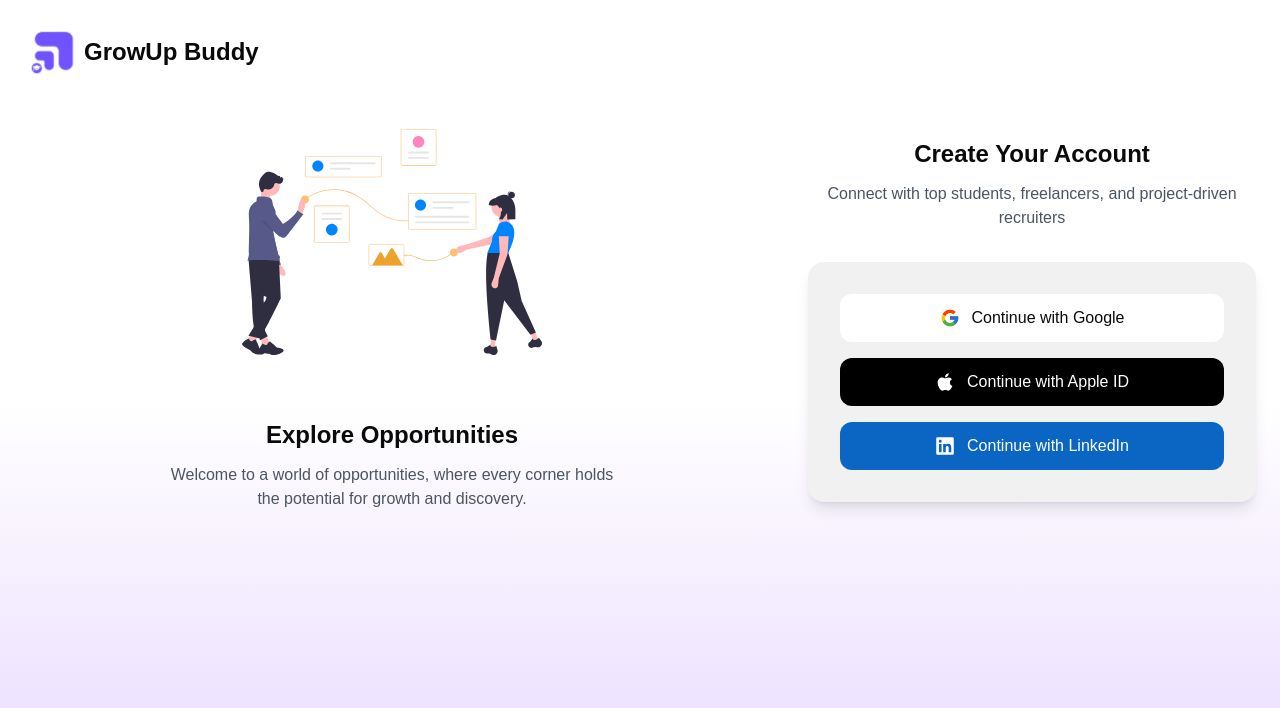
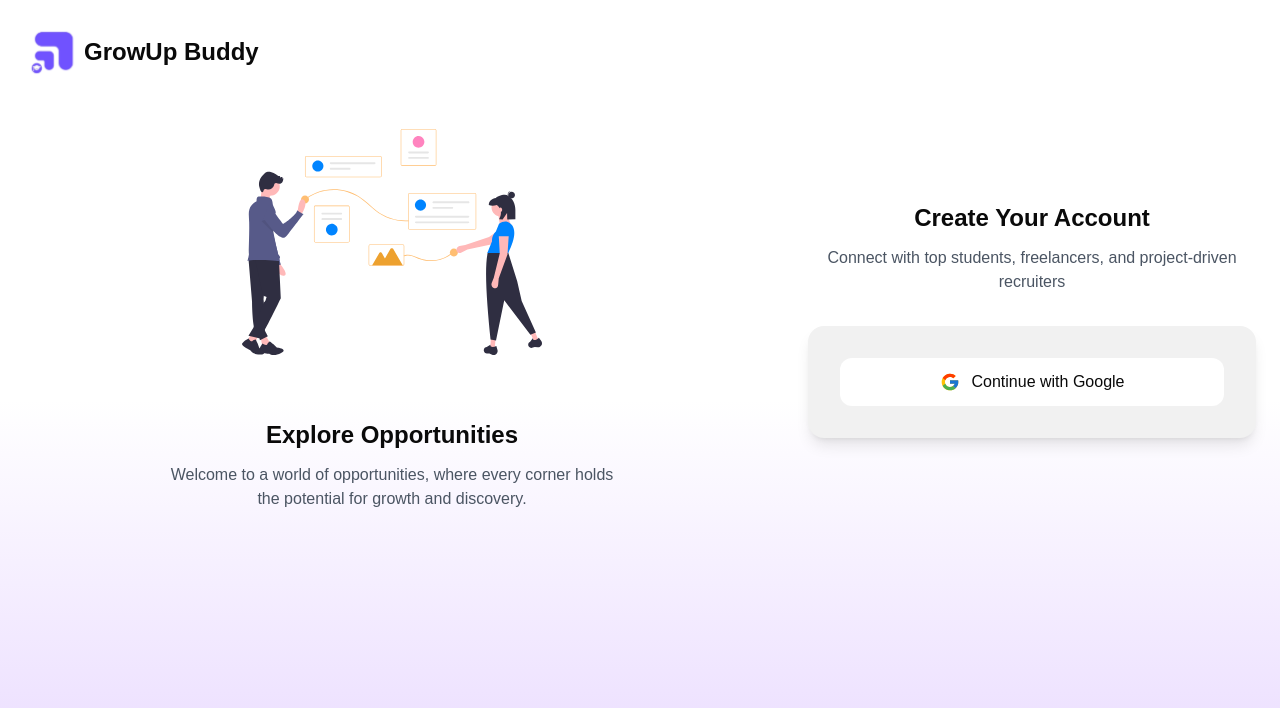
Before and after one commit to Princeyadavbughunter/Grow-up, a Next.js app: page /auth/google in a window 1280 px wide. Shown: the top 708 px of the page. Built offline with nearby package versions, Linux system fonts and the light colour scheme.

Commit message:
refactor: remove Apple and LinkedIn authentication buttons from Google auth page

```diff
--- a/app/(auth)/auth/google/page.tsx
+++ b/app/(auth)/auth/google/page.tsx
@@ -187,24 +187,6 @@ const AccountCreationContent = () => {
                                     <FcGoogle className="text-xl" />
                                     <span>{loading ? 'Loading...' : 'Continue with Google'}</span>
                                 </button>
-
-                                <button
-                                    className="w-full flex items-center justify-center gap-3 px-4 py-3 bg-black text-white rounded-xl hover:bg-gray-800 transition-colors"
-                                    onClick={handleAppleAuth}
-                                    disabled={loading}
-                                >
-                                    <FaApple className="text-xl" />
-                                    <span>Continue with Apple ID</span>
-                                </button>
-
-                                <button
-                                    className="w-full flex items-center justify-center gap-3 px-4 py-3 bg-[#0A66C2] text-white rounded-xl hover:bg-[#004182] transition-colors"
-                                    onClick={handleLinkedInAuth}
-                                    disabled={loading}
-                                >
-                                    <FaLinkedin className="text-xl" />
-                                    <span>Continue with LinkedIn</span>
-                                </button>
                             </div>
                         </div>
                     </div>
```
